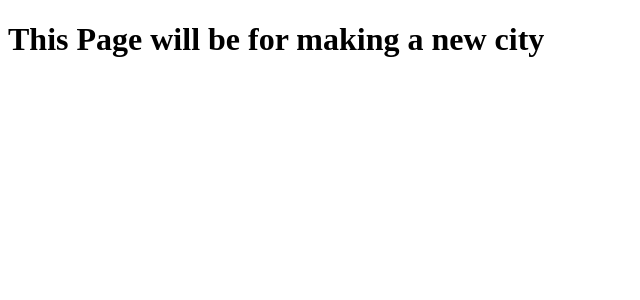
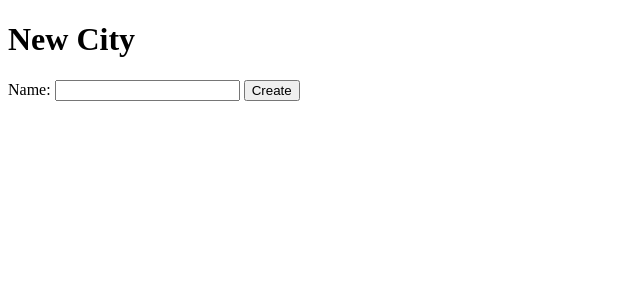
Before and after one commit to AsemDevs/ItemCatalog, a Flask app: page /city/new in a window 1280 px wide. Shown: the top 300 px of the page, without its empty margins (0-640 px from the left). Run offline with Flask 2, Linux system fonts and the light colour scheme.

Commit message:
templates and form

```diff
--- a/application.py
+++ b/application.py
@@ -11,6 +11,7 @@ import httplib2
 import json
 from flask import make_response
 import requests
+from cities_db import cities, places
 
 app = Flask(__name__)
 engine = create_engine('sqlite:///citiescatalog.db')
@@ -21,7 +22,7 @@ session = DBSession()
 
 @app.route('/cities')
 def ShowCities():
-	return render_template('cities.html')
+	return render_template('cities.html', cities=cities)
 
 @app.route('/city/new')
 def newCity():
--- a/templates/cities.html
+++ b/templates/cities.html
@@ -5,5 +5,10 @@
 </head>
 <body>
 <h1>List all cities</h1>
+<div>
+	{% for city in cities %}
+	<h3>{{ city.name }}</h3>
+	{% endfor %}
+</div>
 </body>
 </html>
--- a/templates/newCity.html
+++ b/templates/newCity.html
@@ -4,6 +4,24 @@
 	<title></title>
 </head>
 <body>
-<h1>This Page will be for making a new city</h1>
+	<div>
+	</div>
+	<div>
+		<div>
+			<h1>New City</h1>
+		</div>
+	</div>
+	<div>
+		<div>
+			<form action="#" method = "post">
+				<div>
+				<label for="name">Name:</label>
+				<input type ="text" class="form-control" maxlength="100" name="name">
+				<button type="submit" id="submit" type="submit">
+				<span aria-hidden="true"></span>Create</button>
+				</div>
+			</form>
+		</div>
+	</div>
 </body>
 </html>
```
Also changed, not shown: cities_db.py (added, +3 -0 lines), 2 other files.
